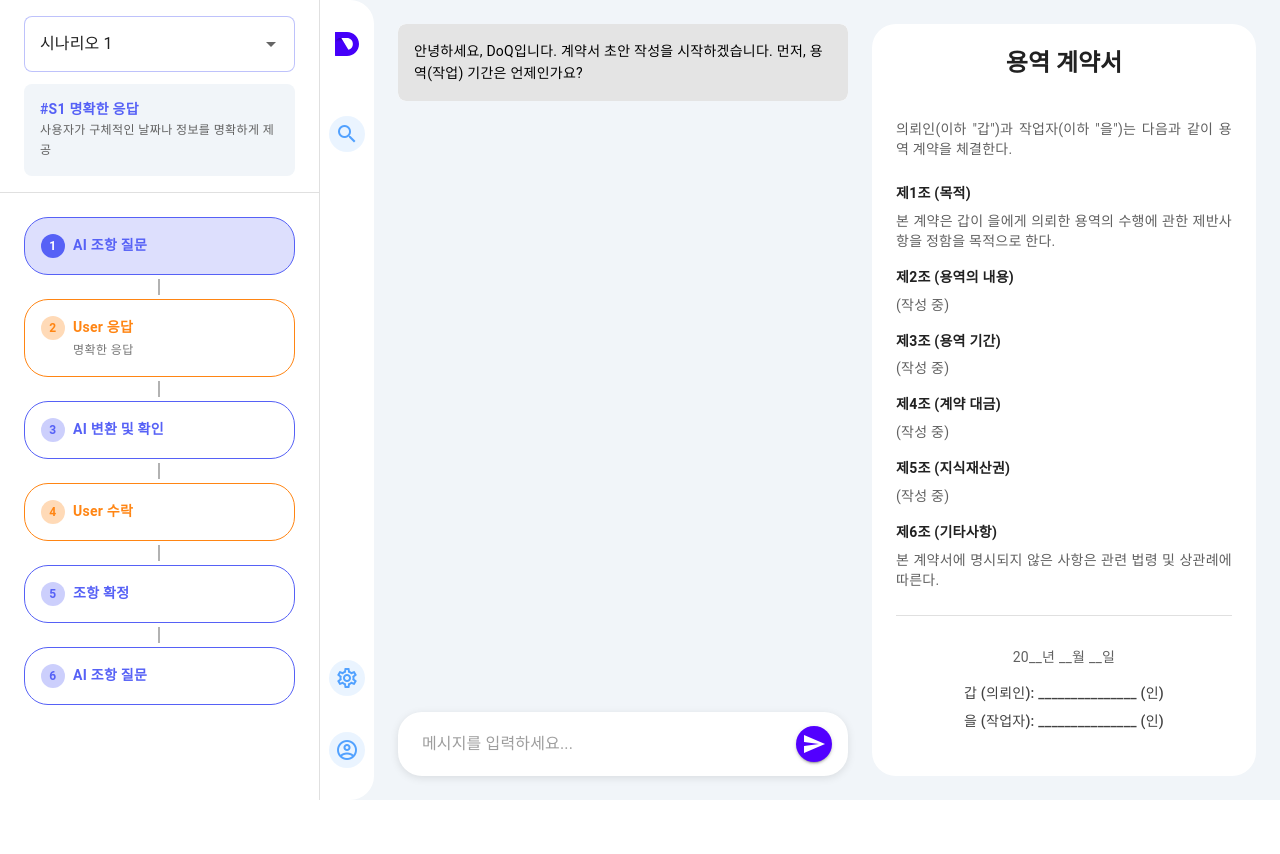
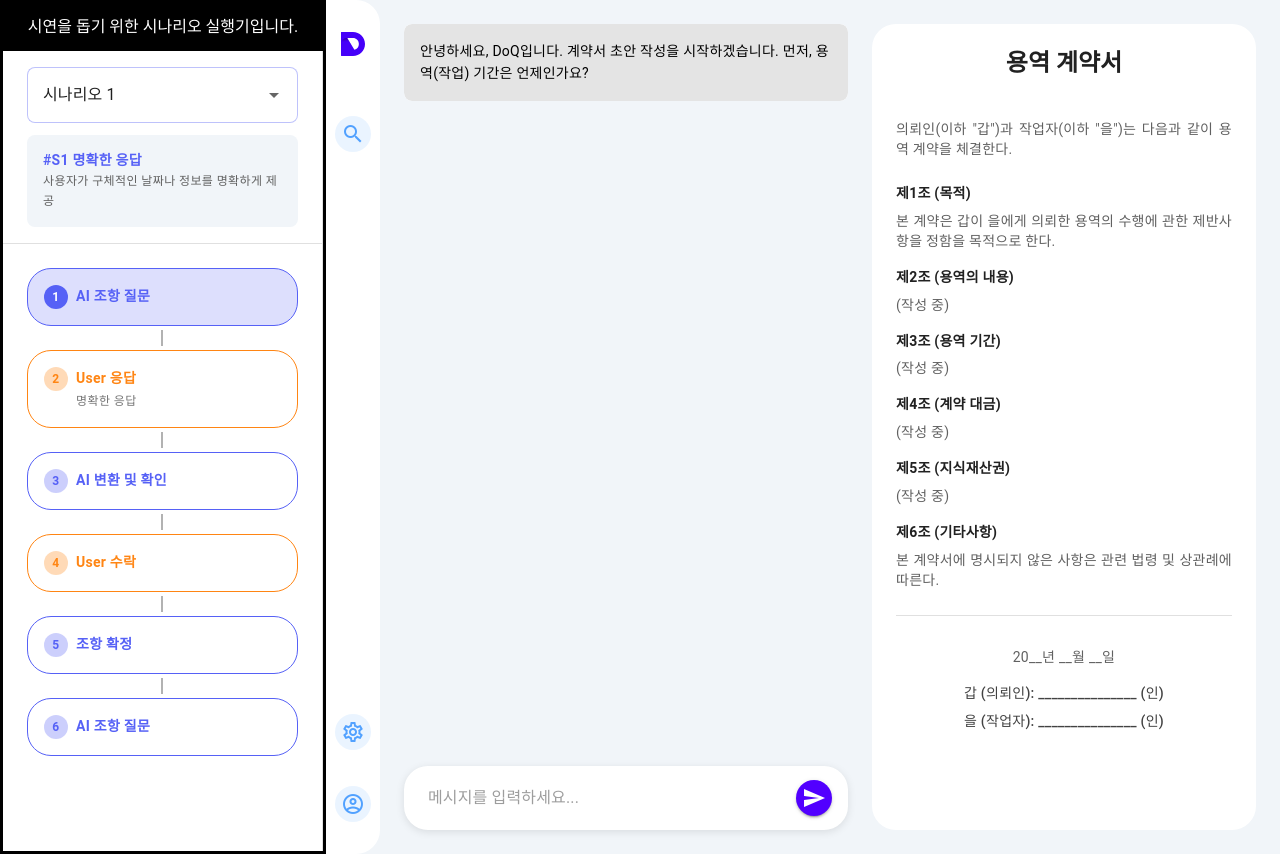
Before and after one commit to AT-Ankoko/doq-mocksite, a Vue app: page /#/home in a window 1280 px wide. Before the commit the page ends 800 px from the top, so only its background shows below. Built offline with nearby package versions, Linux system fonts and the light colour scheme; a web font is replaced by a local one.

Commit message:
feat: 시나리오 실행기 테두리 추가

```diff
--- a/src/pages/Home.vue
+++ b/src/pages/Home.vue
@@ -2,7 +2,10 @@
   <v-container fluid class="pa-0 | fill-height">
     <v-row no-gutters class="fill-height">
 
-      <v-col cols="auto">
+      <v-col cols="auto | synario-border">
+        <v-row no-gutters class="synario-box">
+          시연을 돕기 위한 시나리오 실행기입니다.
+        </v-row>
         <WorkflowSidebar
           :scenarios="scenarios"
           :current-scenario="currentScenario"
@@ -279,5 +282,14 @@
 </script>
 
 <style scoped>
-/* 공통 스타일은 각 컴포넌트로 이동 */
+.synario-box {
+  justify-content: center;
+  padding: 12px;
+  background-color: #000000;
+  color: #FFFFFF;
+}
+
+.synario-border {
+  border: solid 3px #000000;
+}
 </style>
```
